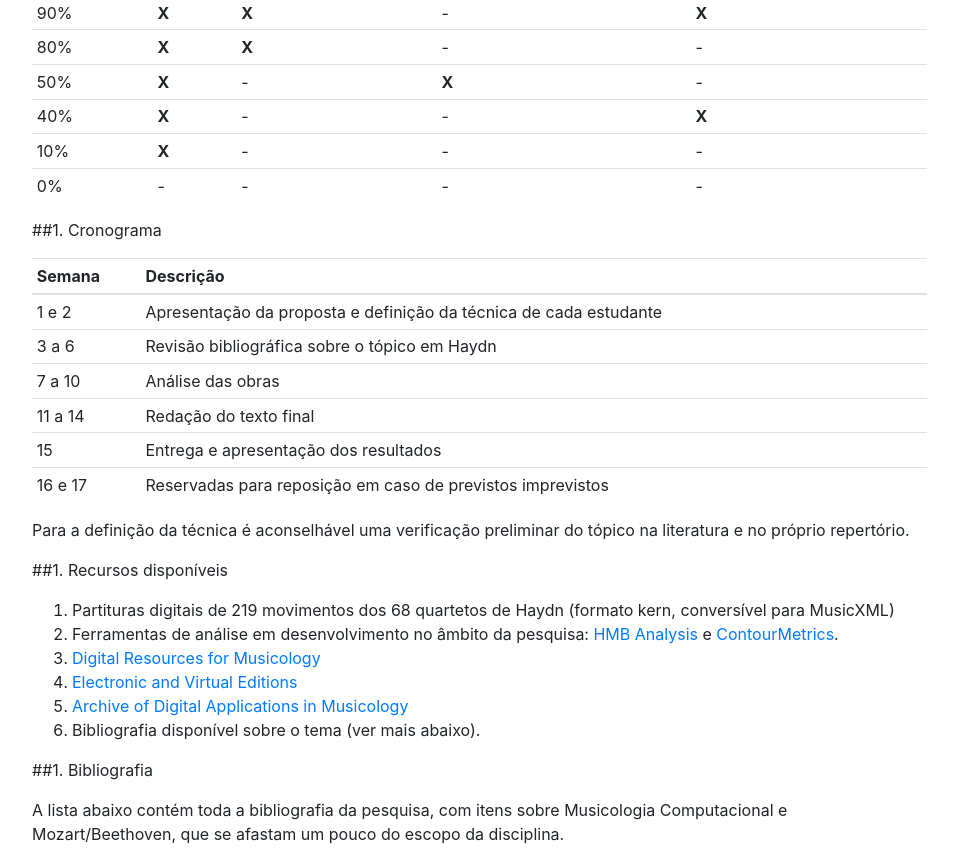
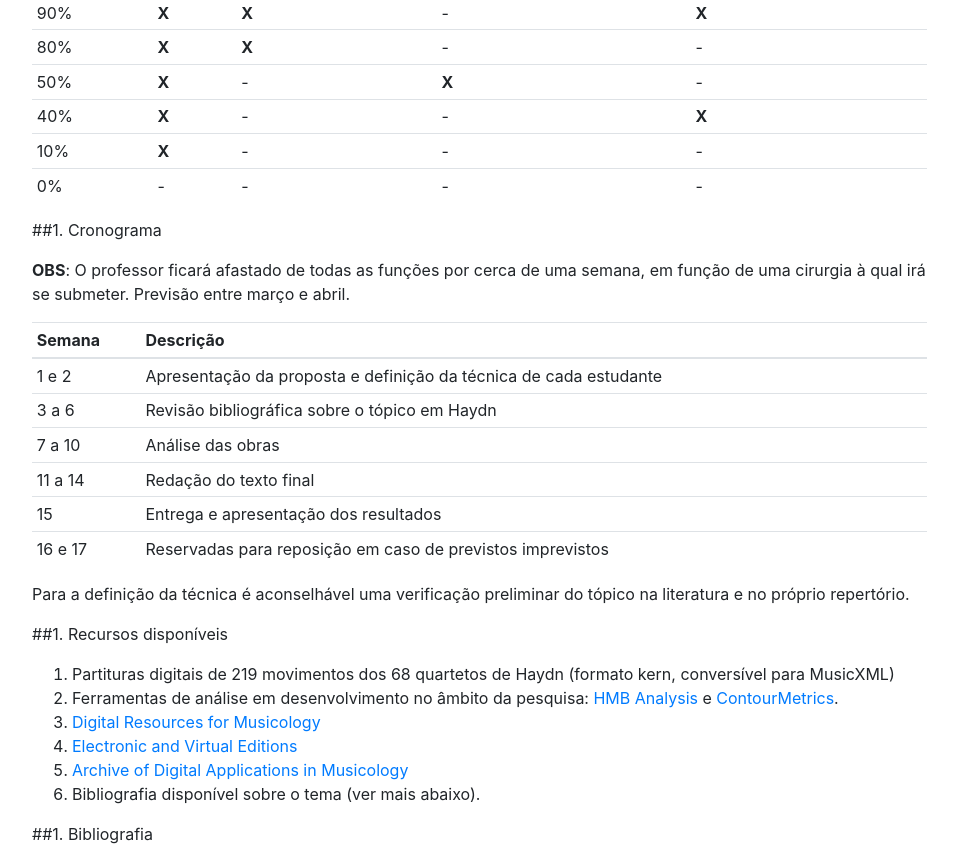
Before and after one commit to kroger/genosmus, a Jekyll site: the page built from _marcos/muse29.md, in a window 1280 px wide and 900 px high, scrolled down 1494 px, cut to the strip 0-858 px from the top of the window. Shown: the whole strip, without its empty margins (68-1026 px from the left). Built offline with Jekyll 4.4.1, drawn with Linux system fonts in a browser that asks for light colours; the table of contents is made by our own code.

Commit message:
Informação sobre cirurgia no cronograma das disciplinas

```diff
--- a/_marcos/muse29.md
+++ b/_marcos/muse29.md
@@ -83,6 +83,11 @@ As notas serão definidas de acordo com o seguinte critério:
 
 ##1. Cronograma
 
+**OBS**: O professor ficará afastado de todas as funções por cerca de uma
+semana, em função de uma cirurgia à qual irá se submeter. Previsão entre
+março e abril.
+
+
 | Semana  | Descrição                                                         |
 |:--------|:------------------------------------------------------------------|
 | 1 e 2   | Apresentação da proposta e definição da técnica de cada estudante |
```
Also changed, not shown: _marcos/musa69.md (+4 -0 lines), _marcos/musa71.md (+4 -0 lines), _marcos/musb14.md (+4 -0 lines).
